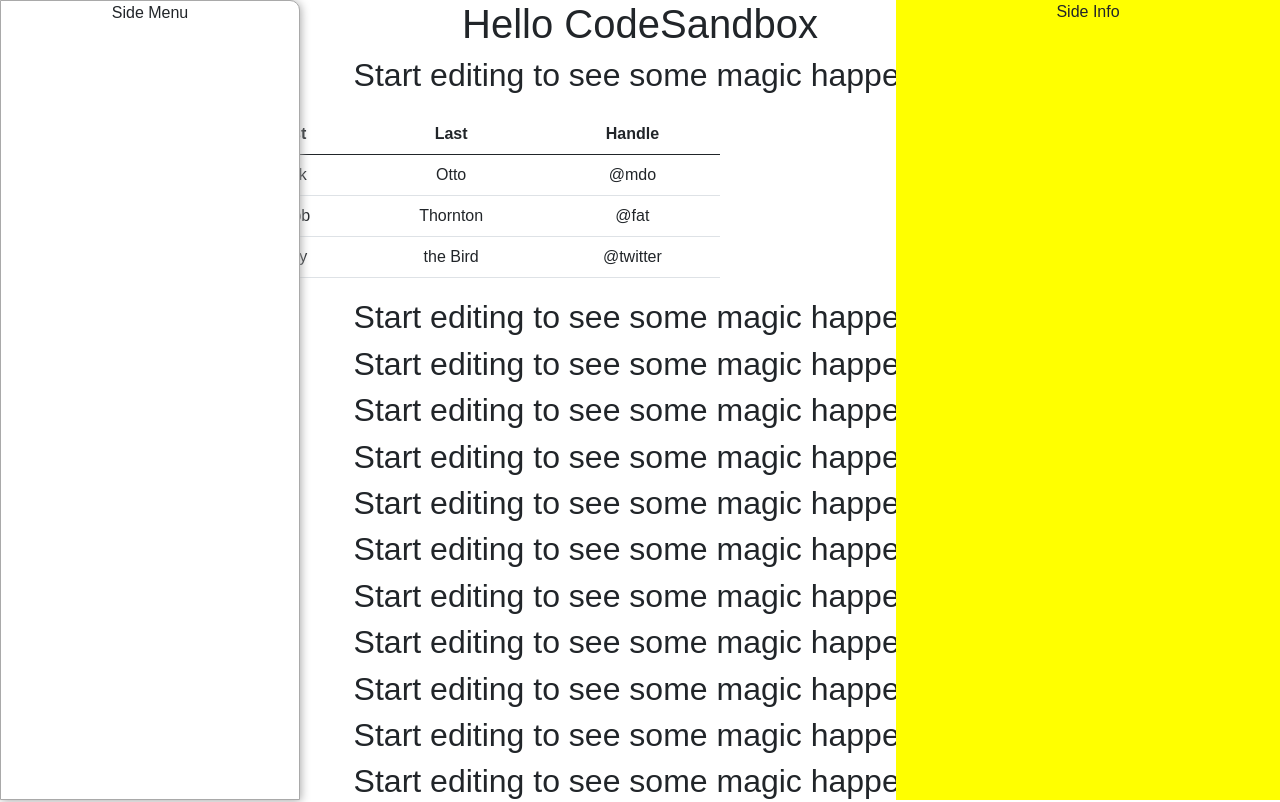
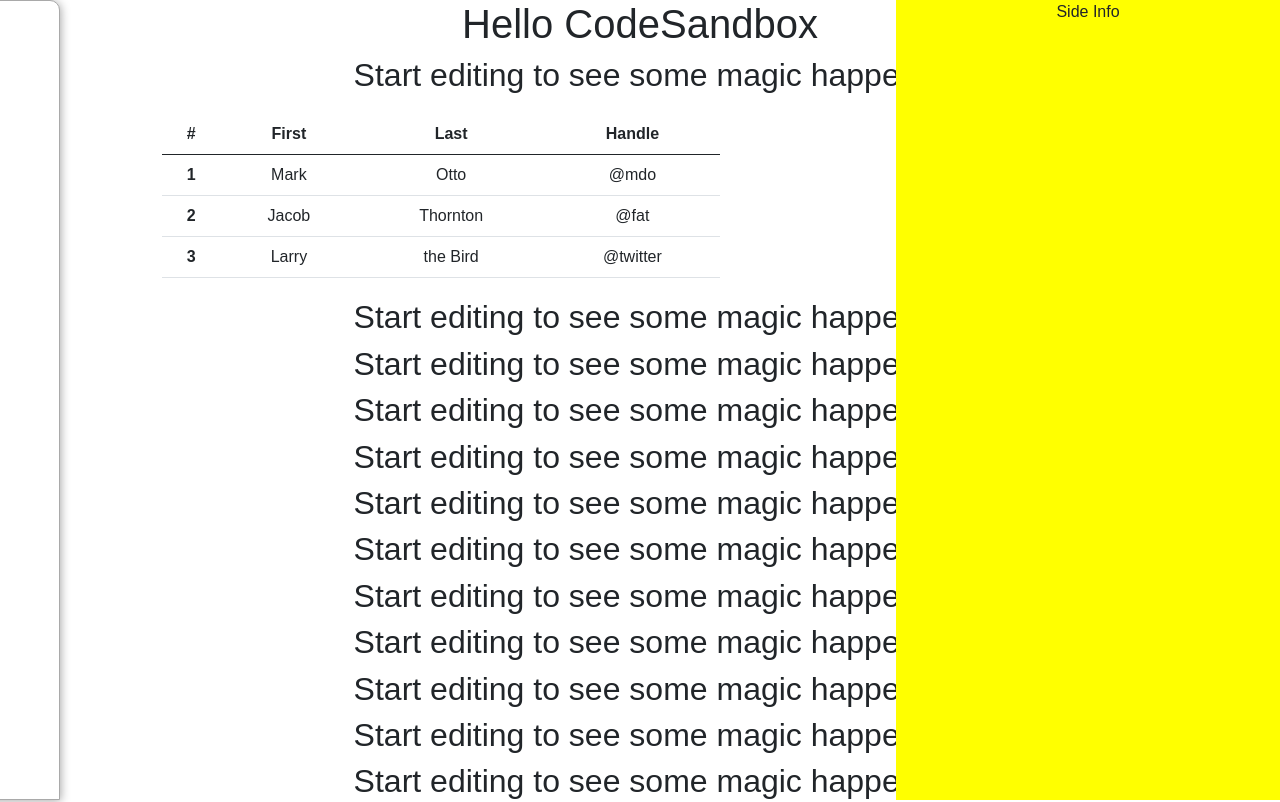
Before and after one commit to grigorev-web/side_menu_recruter, a React (Create React App) app: page / in a window 1280 px wide. Shown: the top 802 px of the page. Built offline with nearby package versions, Linux system fonts and the light colour scheme.

Commit message:
side_menu_hover_effect

```diff
--- a/src/App.js
+++ b/src/App.js
@@ -9,9 +9,9 @@
 export default function App() {
   const [state, dispatch] = useReducer(reducer, initialState);
 
-  console.log("state", state.sideMenu.active);
+  //console.log("state", state.sideMenu.active);
   return (
-    <div className="App container">
+    <div className={`App container ${state.sideMenu.active ? "shading" : ""}`}>
       <h1>Hello CodeSandbox</h1>
       <h2>Start editing to see some magic happen!</h2>
       <SideMenu
--- a/src/styles.css
+++ b/src/styles.css
@@ -1,8 +1,27 @@
 .App {
   font-family: sans-serif;
   text-align: center;
+  background: white;
 }
 
+.App:after {
+  content: "";
+  position: fixed;
+  width: 100%;
+  height: 100%;
+
+  background: rgba(0, 0, 0, 0.5);
+  left: 0;
+  top: 0;
+  transition: opacity 0.6s;
+  z-index: -2;
+  opacity: 0;
+}
+
+.App.shading:after {
+  opacity: 1;
+  z-index: 1;
+}
 .side-menu {
   background: white;
   position: fixed;
@@ -14,10 +33,12 @@
   border: 1px solid darkgray;
   border-radius: 0px 10px 0px 0px;
   box-shadow: 1px 1px 10px darkgray;
+  z-index: 3;
 }
 
 .side-menu.active {
   left: 0;
+  box-shadow: unset;
 }
 .table-container {
   width: 50%;
```
